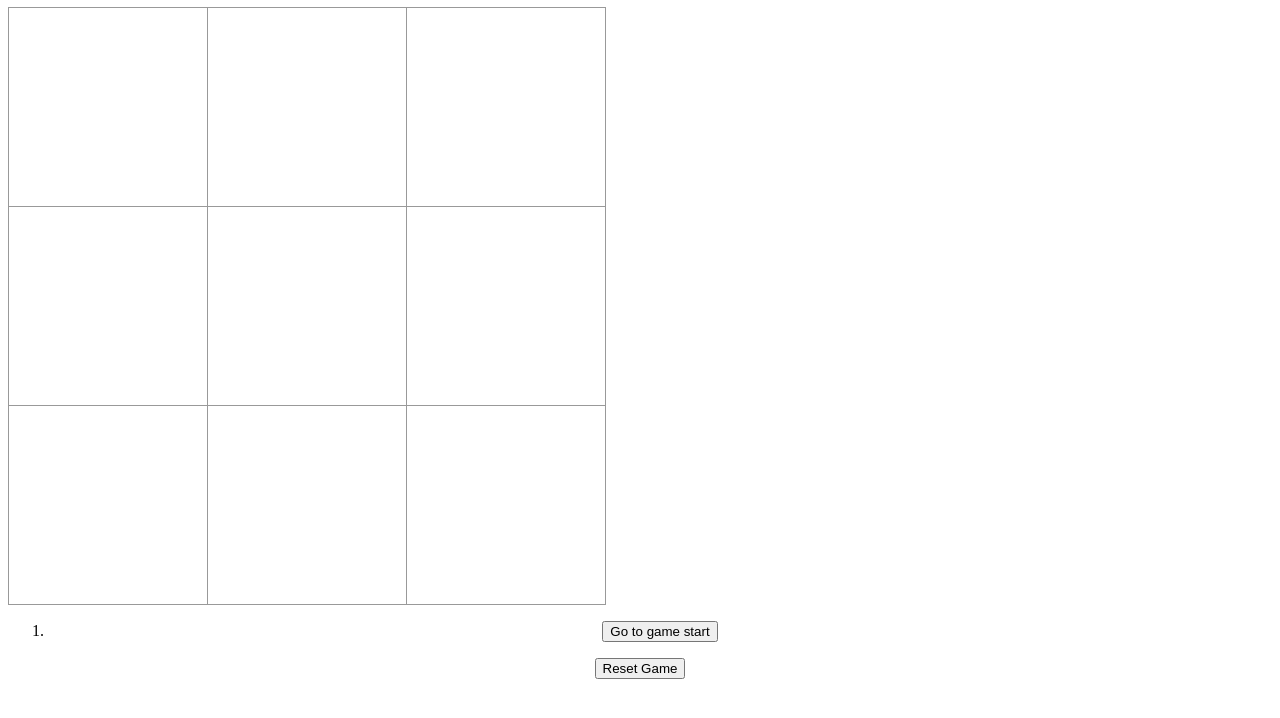
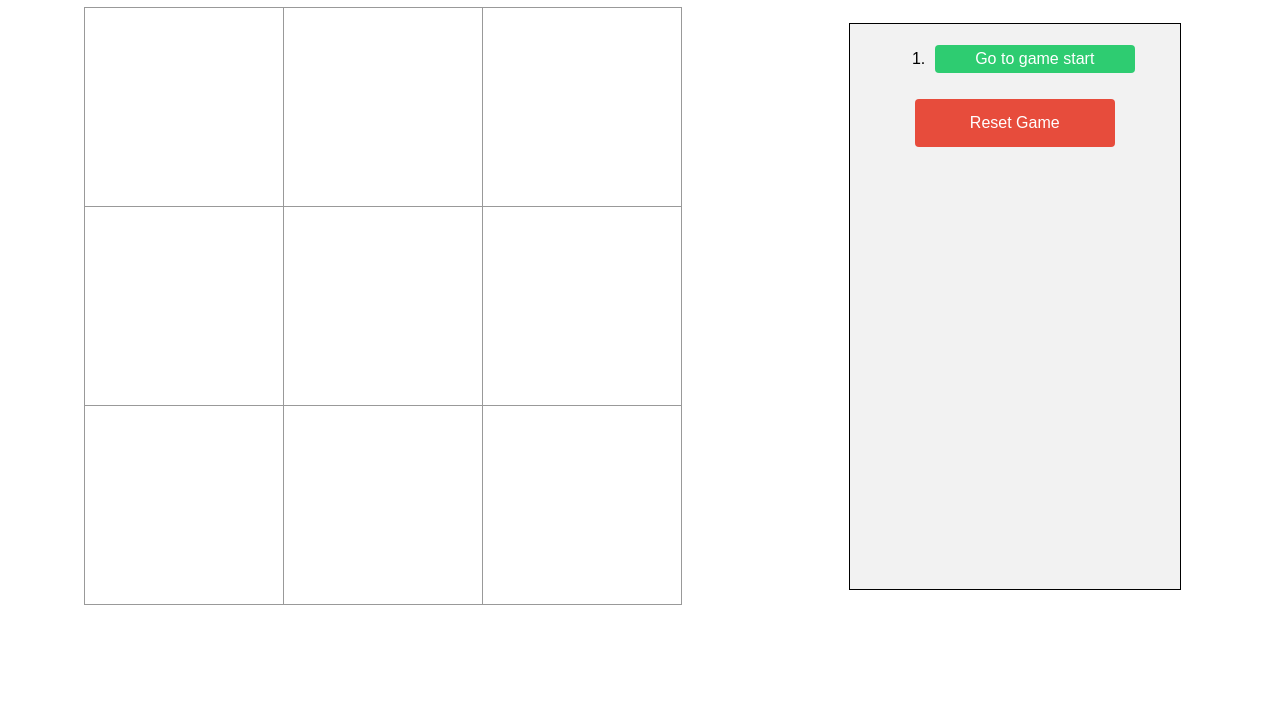
Before and after one commit to umayat/Tic-Tac-Toe, a React (Create React App) app: page / in a window 1280 px wide. Shown: the top 718 px of the page. Built offline with nearby package versions, Linux system fonts and the light colour scheme.

Commit message:
Added more styling to app
- button colours
- button hover animation & colour
- flex layout

```diff
--- /dev/null
+++ b/src/Components/Game.css
@@ -0,0 +1,14 @@
+.game {
+  display: flex;
+  flex-direction: row;
+  flex-wrap: wrap;
+  justify-content: space-around;
+}
+
+.game-info {
+  border: 1px solid black;
+  padding: 0 40px;
+  margin: 15px;
+  background-color: rgba(0,0,0,0.05);
+  font-family: Arial, sans-serif;
+}
--- a/src/Components/Game.jsx
+++ b/src/Components/Game.jsx
@@ -5,6 +5,7 @@
 import React from 'react';
 import Board from './Board';
 import InfoBox from './InfoBox';
+import './Game.css';
 
 class Game extends React.Component {
 	constructor(props) {
--- /dev/null
+++ b/src/Components/InfoBox.css
@@ -0,0 +1,56 @@
+.resetBtn {
+  border-radius: 4px;
+  background-color: #e74c3c;
+  border: none;
+  color: #FFFFFF;
+  text-align: center;
+  font-size: 1em;
+  padding: 15px;
+  width: 200px;
+  cursor: pointer;
+  margin: 5px;
+}
+
+.resetBtn:hover {
+  background-color: #c0392b;
+}
+
+.timeTravel {
+  display: inline-block;
+  border-radius: 4px;
+  background-color: #2ecc71/*#f4511e*/;
+  border: none;
+  color: #FFFFFF;
+  text-align: center;
+  font-size: 1em;
+  padding: 5px;
+  width: 200px;
+  transition: all 0.5s;
+  cursor: pointer;
+  margin: 5px;
+}
+
+.timeTravel span {
+  cursor: pointer;
+  display: inline-block;
+  position: relative;
+  transition: 0.5s;
+}
+
+.timeTravel span:after {
+  content: '\00bb';
+  position: absolute;
+  opacity: 0;
+  top: 0;
+  right: -20px;
+  transition: 0.5s;
+}
+
+.timeTravel:hover span {
+  padding-right: 25px;
+}
+
+.timeTravel:hover span:after {
+  opacity: 1;
+  right: 0;
+}
--- a/src/Components/InfoBox.jsx
+++ b/src/Components/InfoBox.jsx
@@ -3,6 +3,7 @@
 */
 
 import React from 'react';
+import './InfoBox.css';
 
 const InfoBox = (props) => {
 	const moves = props.history.map( (step, moveIndex) => {
```
